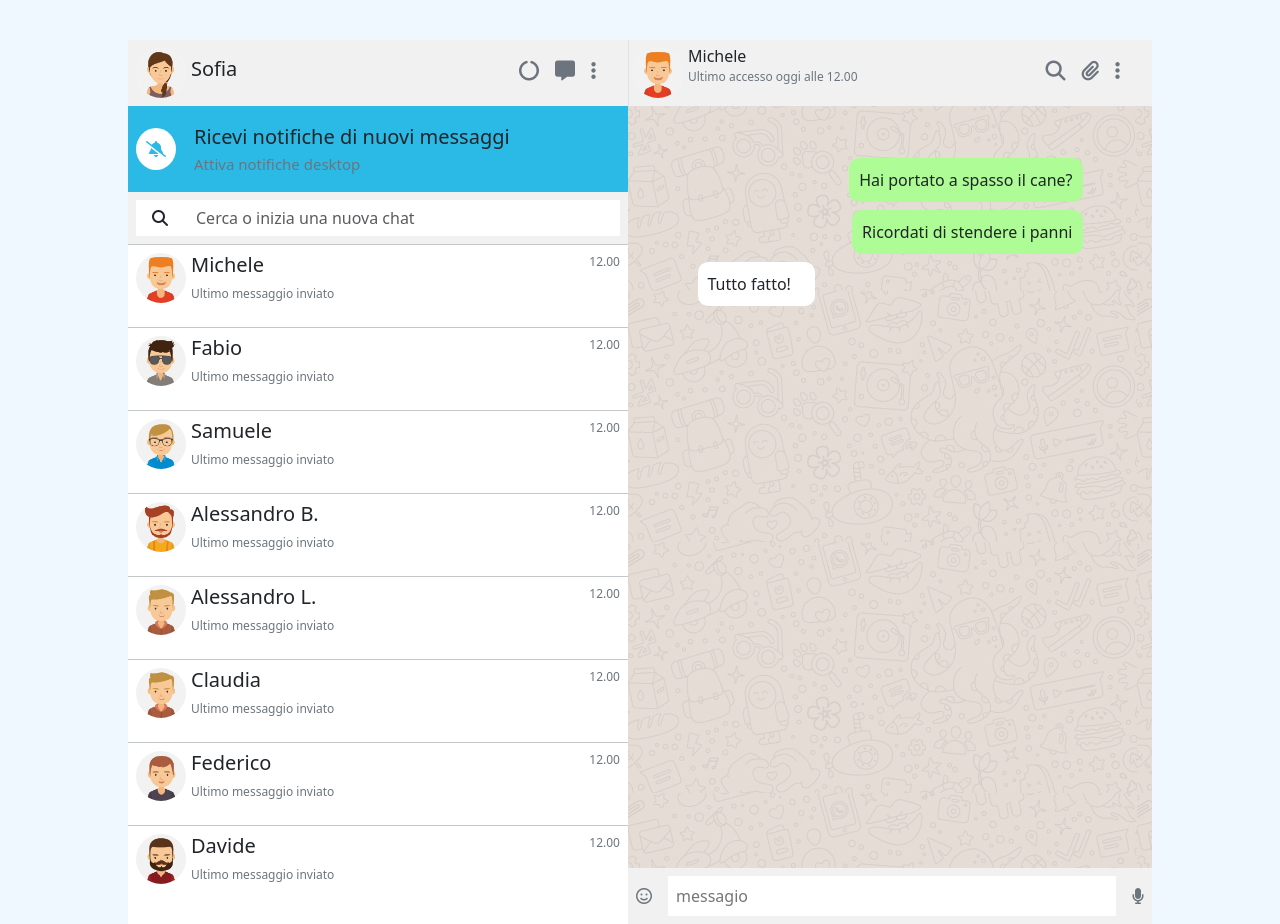
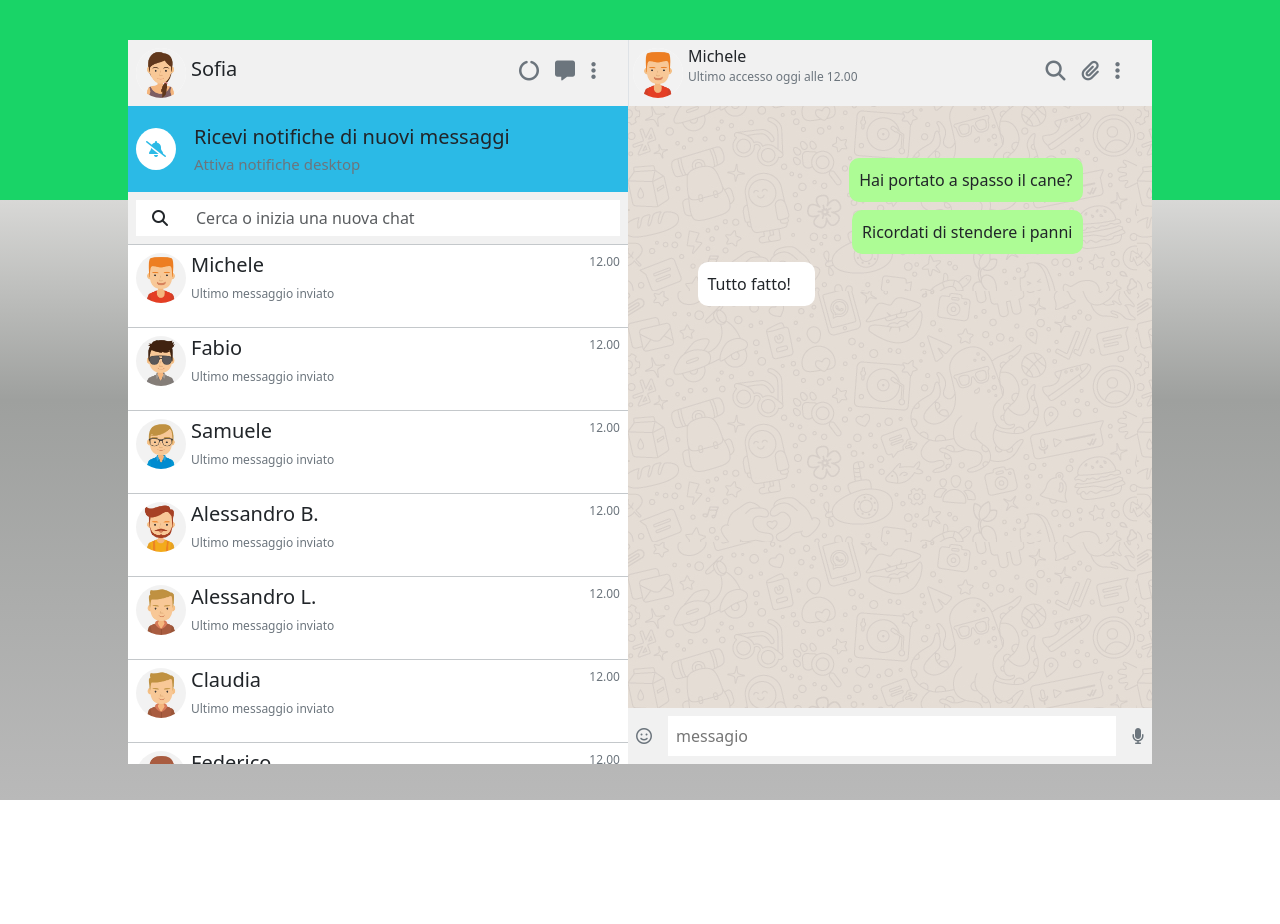
Before and after one commit to CraciaDenisStefan/vue-boolzapp, a plain HTML site: page index.html in a window 1280 px wide. After the commit the page ends 800 px from the top, so only its background shows below. Drawn offline with nearby package versions, Linux system fonts and the light colour scheme.

Commit message:
[FEAT]Aggiunto scroll contatti e chat

```diff
--- a/css/style.css
+++ b/css/style.css
@@ -4,16 +4,19 @@
     box-sizing: border-box;
 }
 body{
-    background-color: aliceblue;
+    height: 100vh;
+    background: linear-gradient(to top, rgb(185, 185, 185), rgb(158, 160, 158) 50%, rgb(216, 216, 214) 75%, rgb(25, 212, 103) 75%);
+
 }
+/* Contenitore  */
 .container_fix{
-    background-color: rgb(231, 231, 50);
-    position: absolute;
+    position: fixed;
     width: 80%;
     top: 5%;
     left: 50%;
     transform: translate(-50%);
 }
+/* Contenuto sinistra */
 .content_left{
     background-color: white;
     width: 500px;
@@ -47,12 +50,16 @@ body{
 }
 .background_crem{
     background-color: rgb(241, 241, 241);
+
 }
 .notice{
     background-color: rgb(43, 186, 230);
 }
+/* Contenuto destra */
 .chat{
     background-image: url(../img/mine.jpg);
+    overflow-y: auto;
+    max-height: 95vh
 }
 .received, .sent{
     min-width: 30%;
@@ -65,3 +72,29 @@ body{
 .received{
     background-color: white;
 }
+.scrollbar{
+    overflow-y: auto;
+    max-height: 65vh;
+}
+
+
+
+@media screen and (max-height: 600px){
+    .scrollbar{
+        max-height: 60vh;
+    }
+
+
+}
+@media screen and (max-height: 450px){
+    .scrollbar{
+        max-height: 45vh;
+    }
+
+}
+@media screen and (max-height: 350px){
+    .scrollbar{
+        max-height: 30vh;
+    }
+
+}
--- a/index.html
+++ b/index.html
@@ -12,7 +12,7 @@
 <body>
     <!-- Creiamo id per vue -->
     <div id="app">
-        <div class="container_fix">
+        <div class="container_fix ">
                     <div class="d-flex">
                         <!-- Inizio contenuto contatti -->
                         <div class="content_left d-flex flex-column">
@@ -50,7 +50,7 @@
                                 </div>
                             </div>
 
-                            <div class="col-12 ">
+                            <div class="col-12 scrollbar  ">
                                 <!-- Contatti -->
                                 <ul class="list-unstyled ">
                                     <li class="border-top border-secondary-subtle d-flex justify-content-between" v-for="(contact, index) in contacts" @click="selectContacts(index)">
@@ -70,7 +70,7 @@
                         <div class="col content_right d-flex  flex-column chat ">
 
                             <!-- Inizio contenuto della chat -->
-                            <div class="col-12 d-flex justify-content-between background_crem border-start">
+                            <div class="col-12 d-flex justify-content-between background_crem border-start sticky-top">
                                 <!-- con chi stai chattando -->
                                 <div class="content_col_left d-flex p-1 align-items-center">
                                     <div class="foto">
@@ -98,7 +98,7 @@
                                 </div>
                               </div>
 
-                                <div class="mt-auto p-2 background_crem">
+                                <div class="mt-auto p-2 background_crem sticky-bottom">
                                     <!-- input messaggio -->
                                     <div class="d-flex align-items-center  text-secondary">
                                         <i class="fa-regular fa-face-smile "></i>
```
